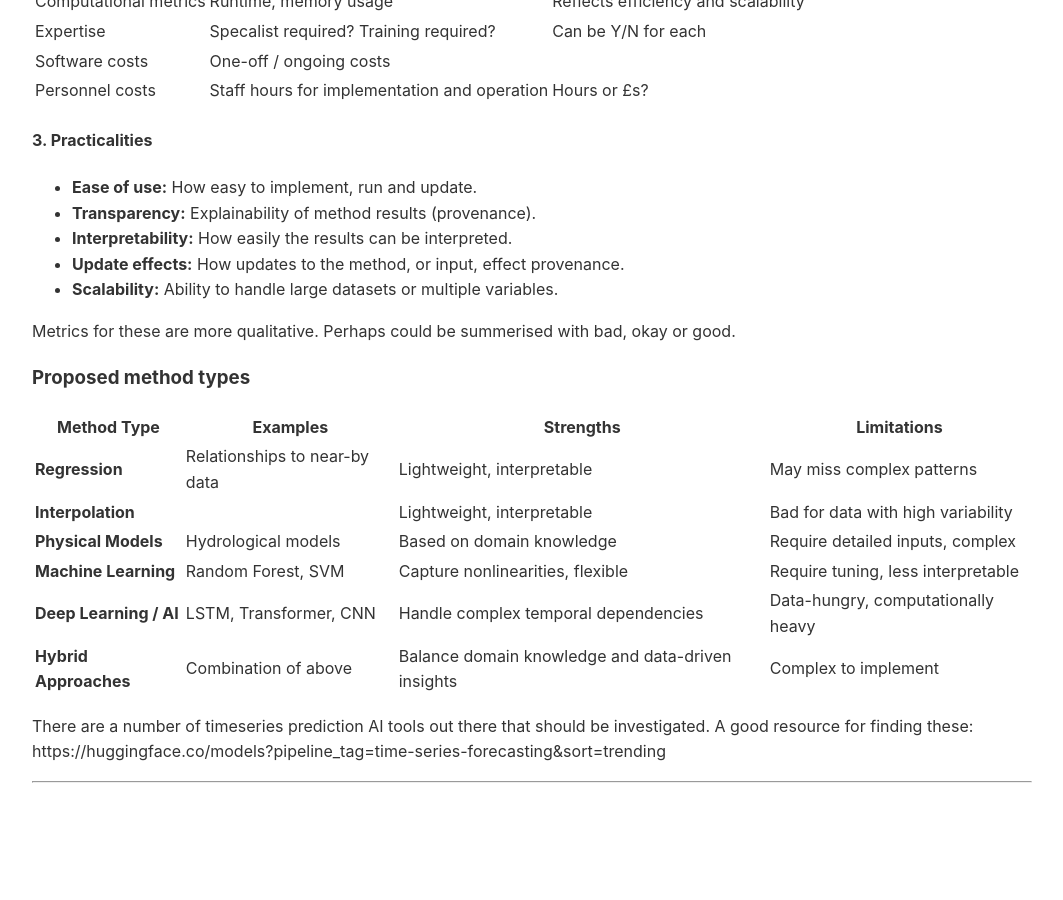
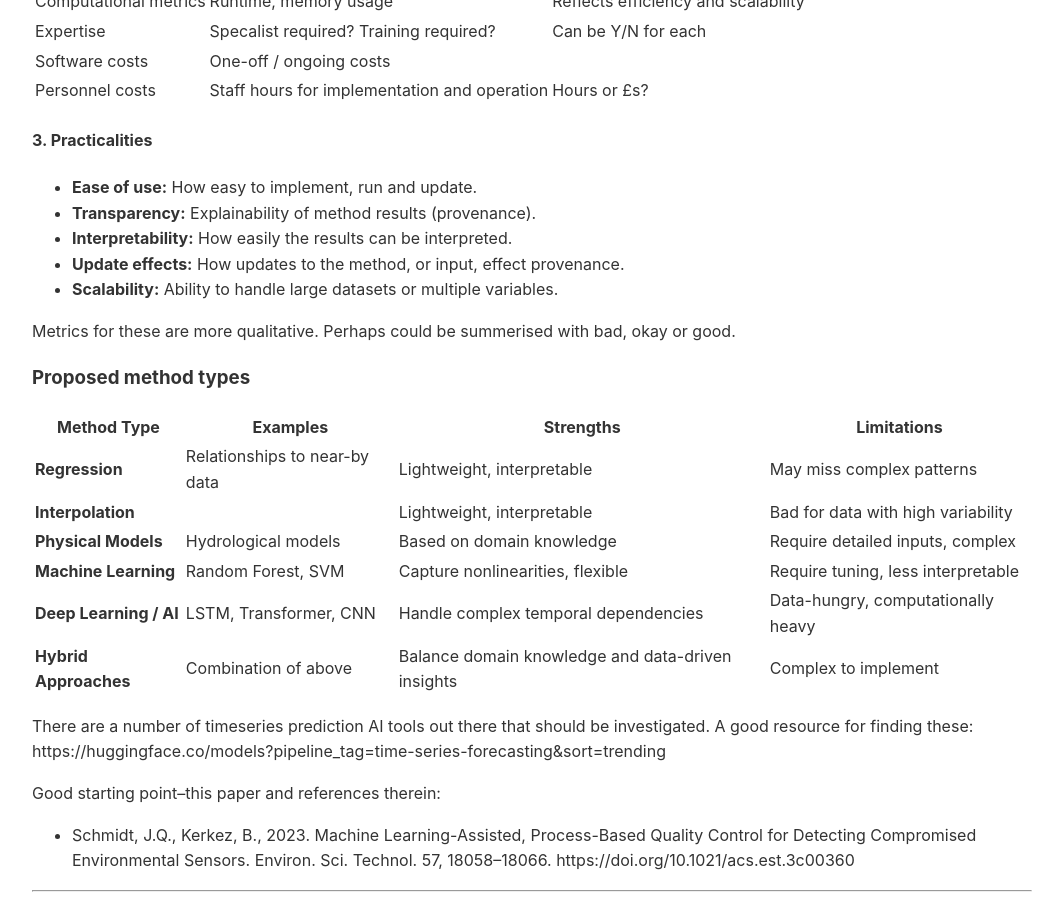
Before and after one commit to NERC-CEH/fdri_words, a Jekyll site: the page built from ml_tools/scoping_framework.md, in a window 1280 px wide and 900 px high, scrolled down 1709 px. Shown: the whole window, without its empty margins (108-1171 px from the left). Built offline with Jekyll 4.4.1, drawn with Linux system fonts in a browser that asks for light colours; our own code applies the rules of GitHub Pages for plain Markdown files; before the commit the page ends 2500 px from its top, so only the background shows below that.

Commit message:
added ref

```diff
--- a/ml_tools/scoping_framework.md
+++ b/ml_tools/scoping_framework.md
@@ -81,4 +81,8 @@ Metrics for these are more qualitative. Perhaps could be summerised with bad, ok
 There are a number of timeseries prediction AI tools out there that should be investigated. A good resource for finding these:
 https://huggingface.co/models?pipeline_tag=time-series-forecasting&sort=trending
 
+Good starting point--this paper and references therein:
+- Schmidt, J.Q., Kerkez, B., 2023. Machine Learning-Assisted, Process-Based Quality Control for Detecting Compromised Environmental Sensors. Environ. Sci. Technol. 57, 18058–18066. https://doi.org/10.1021/acs.est.3c00360
+
+
 ---
```
